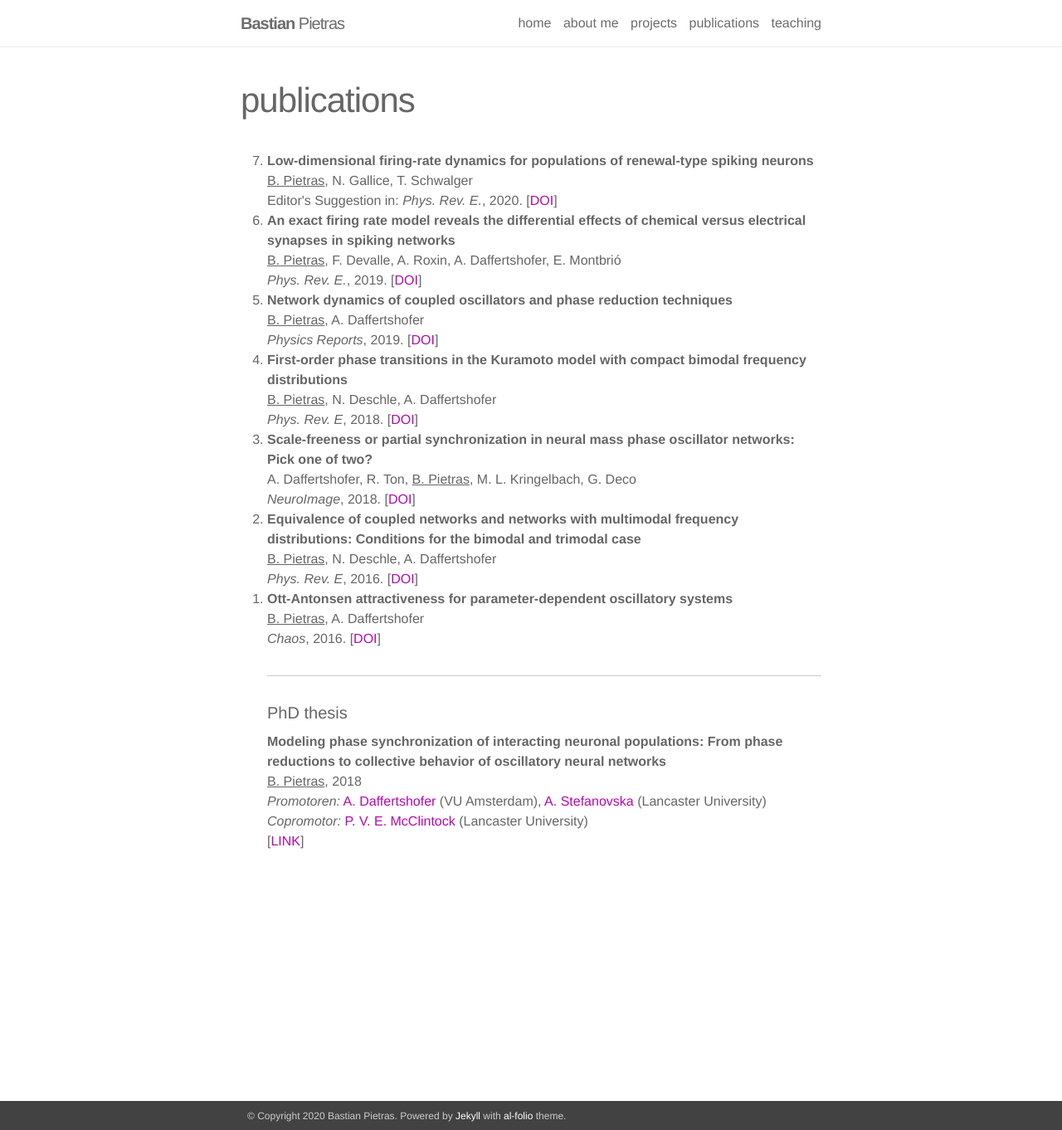
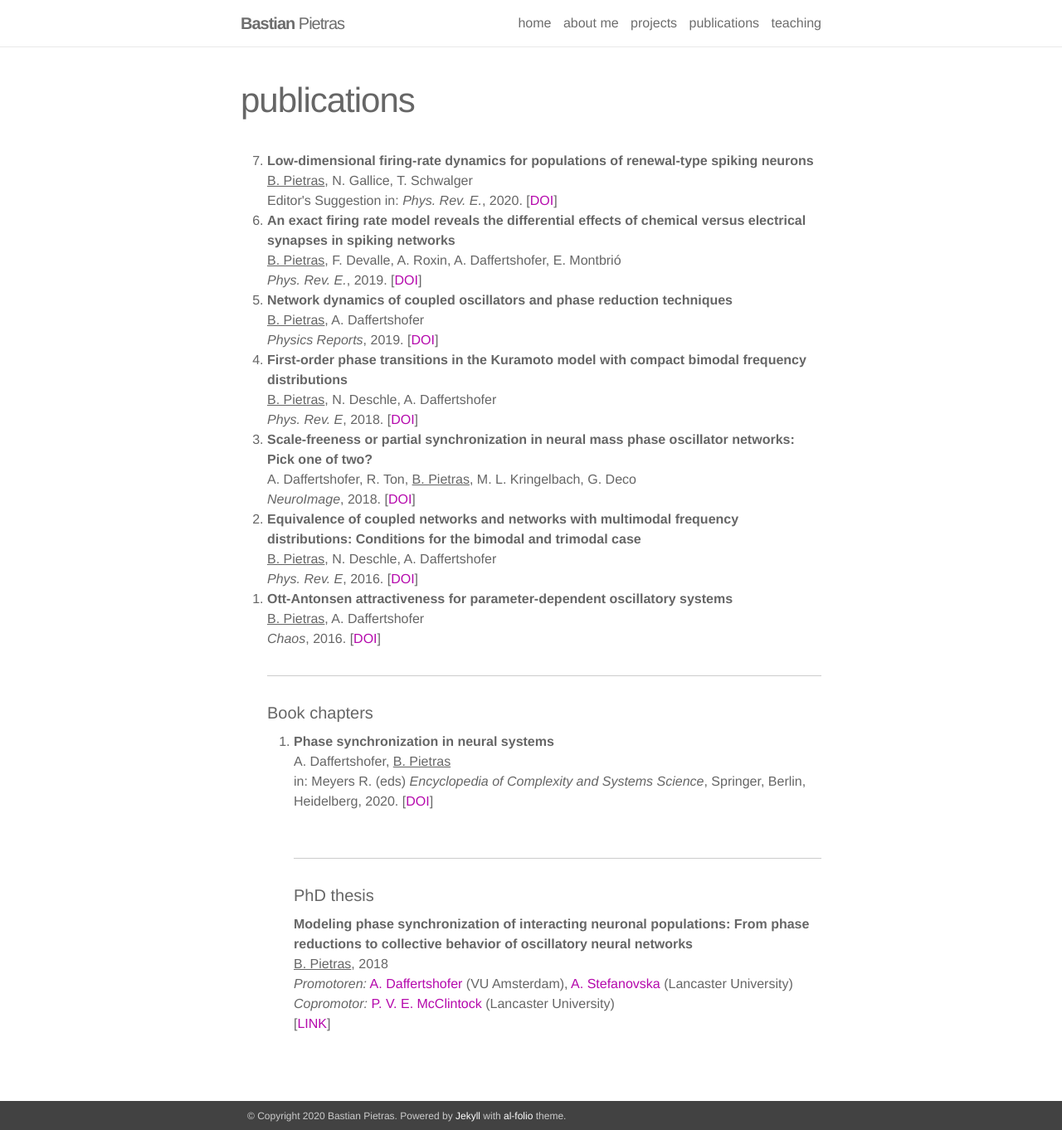
Before and after one commit to BastianPietras/bastianpietras.github.io, a Jekyll site: the page built from _pages/publications.md, in a window 1280 px wide and 1362 px high. Shown: the whole window at 83% size. Built offline with Jekyll 4.4.1, drawn with Linux system fonts in a browser that asks for light colours.

Commit message:
Update publications.md

```diff
--- a/_pages/publications.md
+++ b/_pages/publications.md
@@ -40,6 +40,19 @@ spiking networks</strong><br/>
 
 <hr />
 
+<h4>Book chapters</h4>
+
+<ol reversed>
+
+  <li> <strong>Phase synchronization in neural systems</strong><br/>
+      A. Daffertshofer, <ins>B. Pietras</ins><br/>
+      in: Meyers R. (eds) <em>Encyclopedia of Complexity and Systems Science</em>, Springer, Berlin, Heidelberg, 2020. [<a href="https://doi.org/10.1007/978-3-642-27737-5_693-1" target="_self">DOI</a>]<br/>
+
+
+<br/>
+
+<hr />
+
 <h4>PhD thesis</h4>
 
 <strong>Modeling phase synchronization of interacting neuronal populations: From phase reductions to collective behavior of oscillatory neural networks</strong><br/>
```
